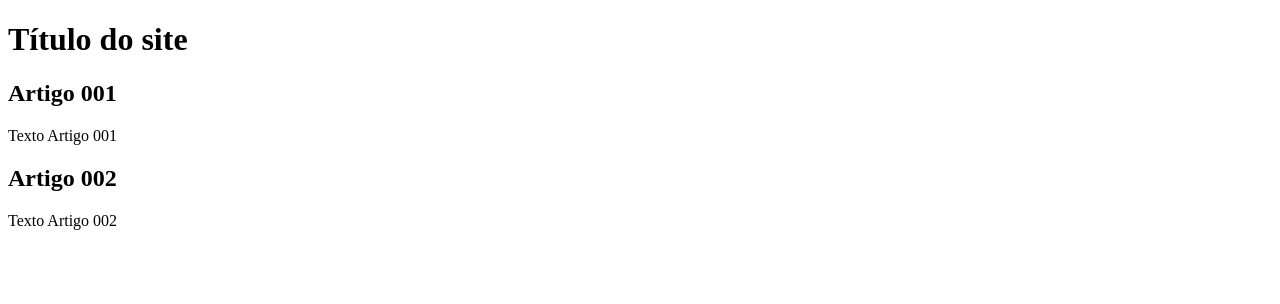
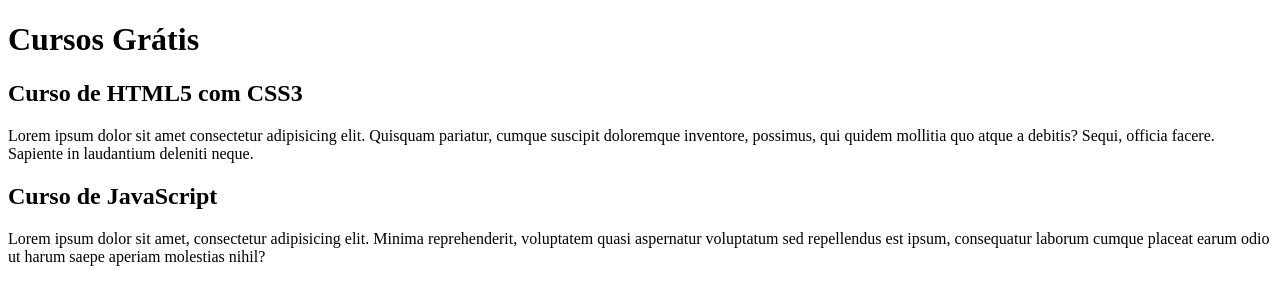
Before and after one commit to ihvgo/projeto_site, a plain HTML site: page index.html in a window 1280 px wide. Drawn offline with Linux system fonts and the light colour scheme.

Commit message:
comecei a escrever o conteúdo

```diff
--- a/index.html
+++ b/index.html
@@ -8,15 +8,17 @@
 <body>
     <main>
         <header>
-            <h1>Título do site</h1>
+            <h1>Cursos Grátis</h1>
         </header>
         <article>
-            <h2>Artigo 001</h2>
-            <p>Texto Artigo 001</p>
+            <h2>Curso de HTML5 com CSS3</h2>
+            <p>Lorem ipsum dolor sit amet consectetur adipisicing elit. Quisquam pariatur, cumque suscipit doloremque inventore, possimus,
+                qui quidem mollitia quo atque a debitis? Sequi, officia facere. Sapiente in laudantium deleniti neque.</p>
         </article>
         <article>
-            <h2>Artigo 002</h2>
-            <p>Texto Artigo 002</p>
+            <h2>Curso de JavaScript</h2>
+            <p>Lorem ipsum dolor sit amet, consectetur adipisicing elit. Minima reprehenderit, voluptatem quasi aspernatur voluptatum
+                sed repellendus est ipsum, consequatur laborum cumque placeat earum odio ut harum saepe aperiam molestias nihil?</p>
         </article>
     </main>
 </body>
```
